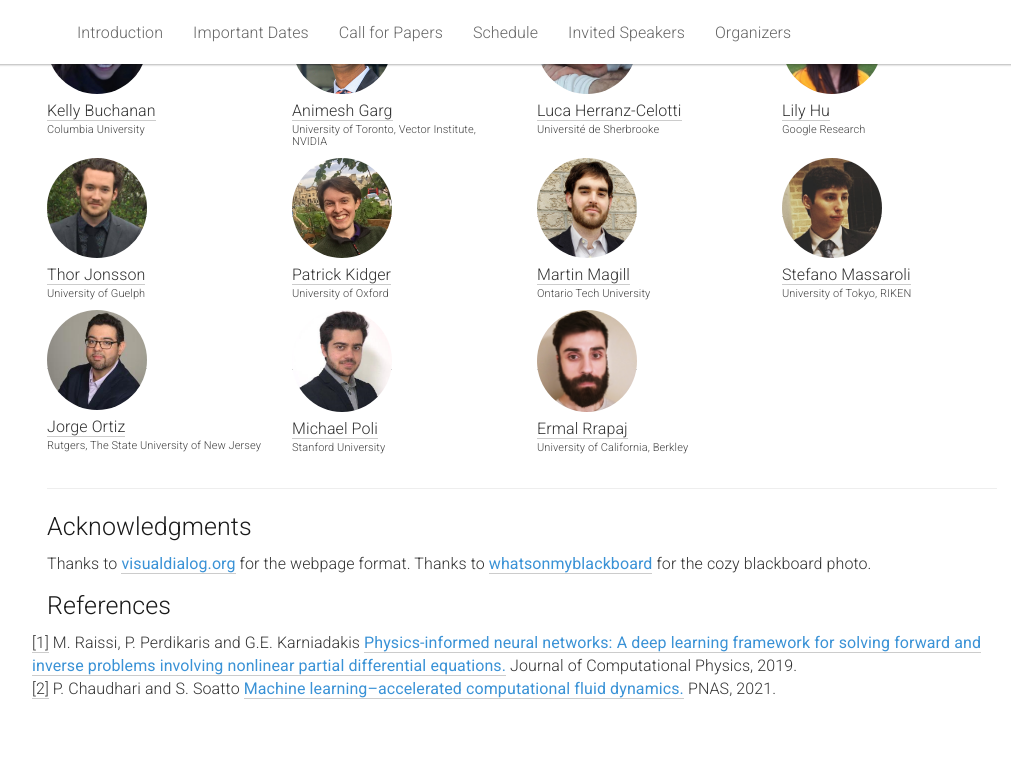
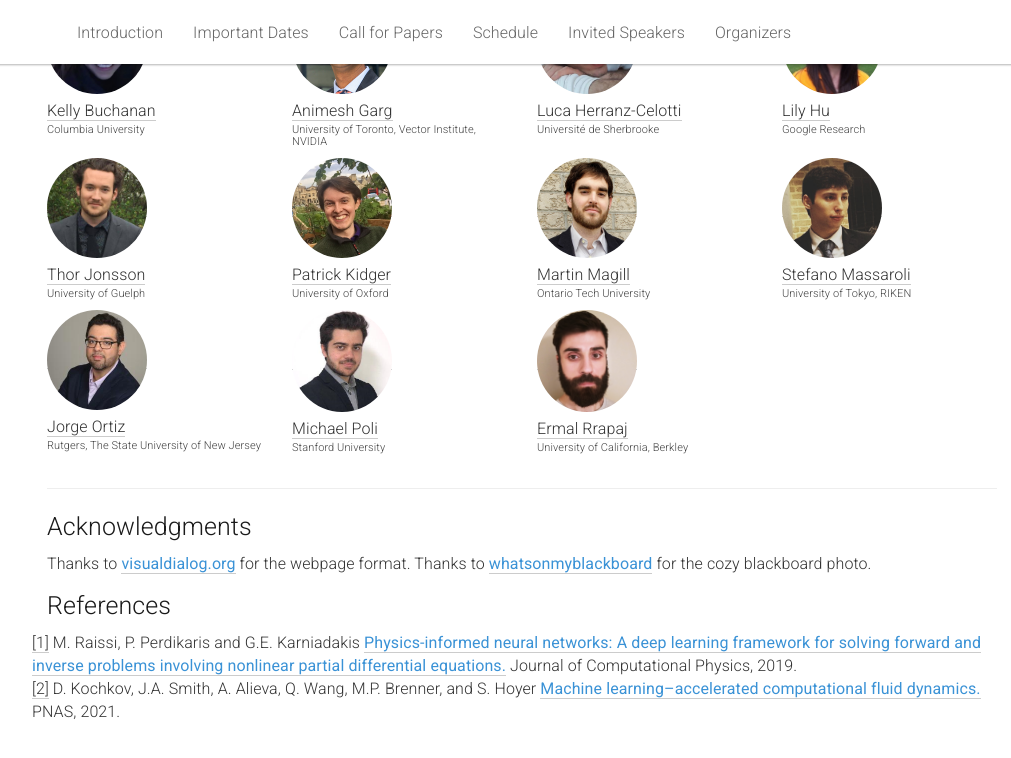
Before and after one commit to dl-de/dl-de.github.io, a Jekyll site: the page built from _pages/home.md, in a window 1280 px wide and 900 px high, scrolled down 3312 px. Shown: the top 758 px of the window, without its empty margins (118-1129 px from the left). Built offline with Jekyll 4.4.1, drawn with Linux system fonts in a browser that asks for light colours.

Commit message:
minor changes

```diff
--- a/_pages/home.md
+++ b/_pages/home.md
@@ -411,7 +411,7 @@ The scope of the workshop spans topics at the intersection of DL and DEs, includ
     involving nonlinear partial differential equations.</a></span>
     Journal of Computational Physics, 2019.
 
-    <br><a id="note1" href="#note1ref">[2]</a> P. Chaudhari and S. Soatto
+    <br><a id="note1" href="#note1ref">[2]</a> D. Kochkov,  J.A. Smith, A. Alieva, Q. Wang,  M.P. Brenner, and S. Hoyer
     <span style="color:#3a92d6;font-weight:400;"> <a href="https://www.pnas.org/content/118/21/e2101784118">
     Machine learning–accelerated computational fluid dynamics.</a></span>
     PNAS, 2021.
```
